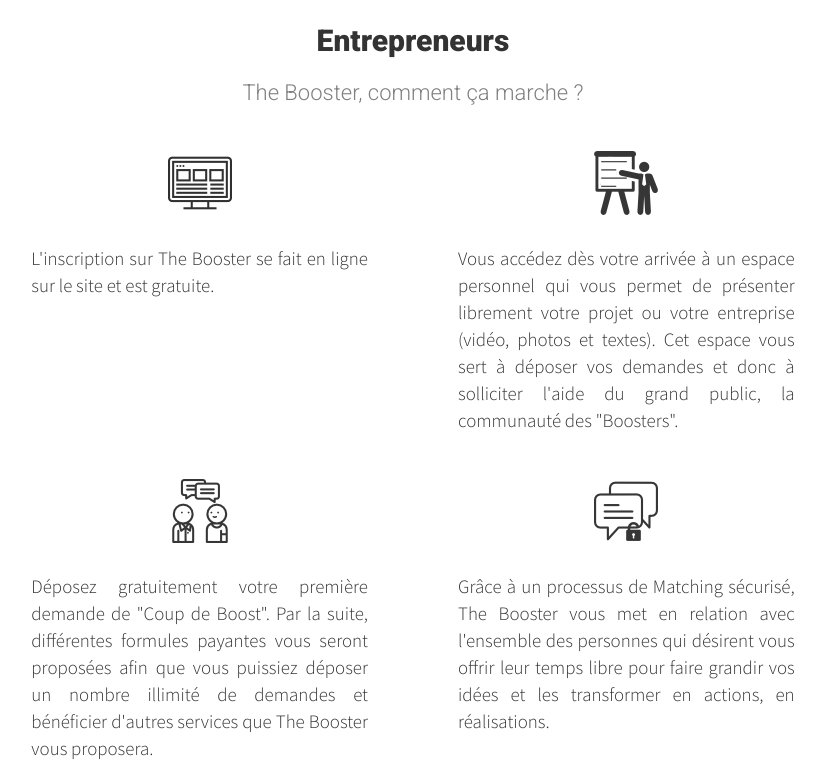
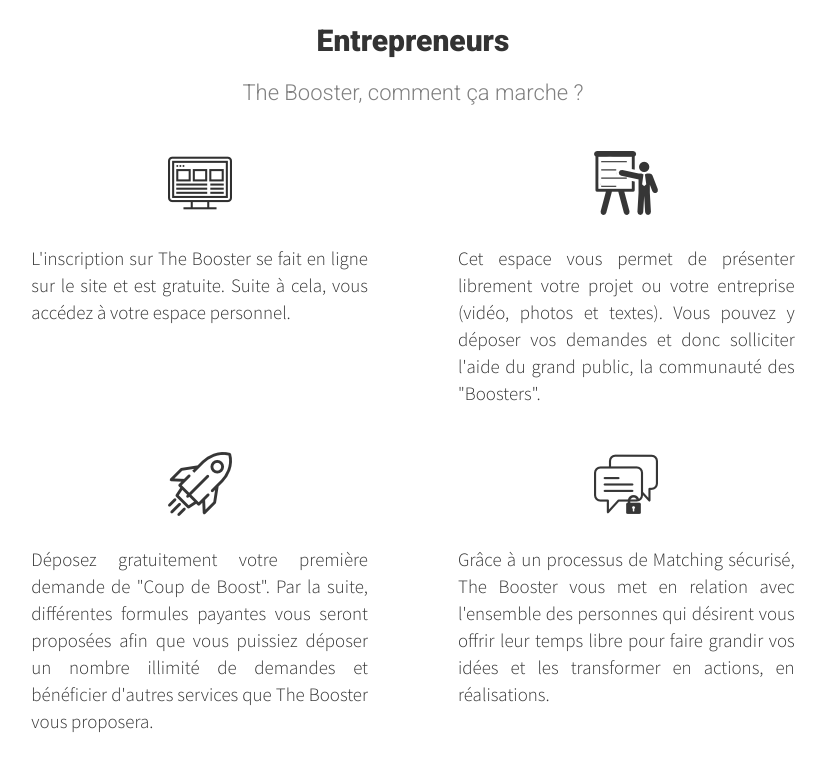
Before and after one commit to Fradou/lyon_0916_jedonne2heures, a Symfony app: the page made by app/Resources/views/front/jepropose.html.twig in a window 1280 px wide. Shown: the part 1174-1957 px from the top of the page, without its empty margins (227-1053 px from the left). Run offline with Twig, Linux system fonts and the light colour scheme; the template is opened without the code that fills it, so the values that code supplies are empty; form fields are guessed from the names that the template uses; some libraries are stand-ins or nearby versions.

Commit message:
add new icon for page je propose

```diff
--- a/app/Resources/views/front/jepropose.html.twig
+++ b/app/Resources/views/front/jepropose.html.twig
@@ -54,18 +54,18 @@
 
                              <div class="col-xs-offset-1 col-xs-10 col-md-offset-0 col-md-6">
                                  <img src="{{ asset('../img/icon-the-booster-computer2.png') }}" class="img-responsive icon_je_donne">
-                                 <p class="txt_list margin_txt">L'inscription sur The Booster se fait en ligne sur le site et est gratuite.</p>
+                                 <p class="txt_list margin_txt">L'inscription sur The Booster se fait en ligne sur le site et est gratuite. Suite à cela, vous accédez à votre espace personnel.</p>
                              </div>
 
                              <div class="col-xs-offset-1 col-xs-10 col-md-offset-0 col-md-6">
                                  <img src="{{ asset('../img/icon-the-booster-presentation.png') }}" class="img-responsive icon_je_donne">
-                                 <p class="txt_list margin_txt">Vous accédez dès votre arrivée à un espace personnel qui vous permet de présenter librement votre projet ou votre entreprise (vidéo, photos et textes). Cet espace vous sert à déposer vos demandes et donc à solliciter l'aide du grand public, la communauté des "Boosters".</p>
+                                 <p class="txt_list margin_txt">Cet espace vous permet de présenter librement votre projet ou votre entreprise (vidéo, photos et textes). Vous pouvez y déposer vos demandes et donc solliciter l'aide du grand public, la communauté des "Boosters".</p>
                              </div>
                          </div>
 
                          <div class="row">
                              <div class="col-xs-offset-1 col-xs-10 col-md-offset-0 col-md-6">
-                                 <img src="{{ asset('../img/icon-the-booster-conversation.png') }}" class="img-responsive icon_je_donne">
+                                 <img src="{{ asset('../img/icon-the-booster-jma-rocket.png') }}" class="img-responsive icon_je_donne">
                                  <p class="txt_list margin_txt">Déposez gratuitement votre première demande de "Coup de Boost". Par la suite, différentes formules payantes vous seront proposées afin que vous puissiez déposer un nombre illimité de demandes et bénéficier d'autres services que The Booster vous proposera.</p>
                              </div>
                              <div class="col-xs-offset-1 col-xs-10 col-md-offset-0 col-md-6">
```
Also changed, not shown: web/img/icon-the-booster-jma-rocket.png (added).
